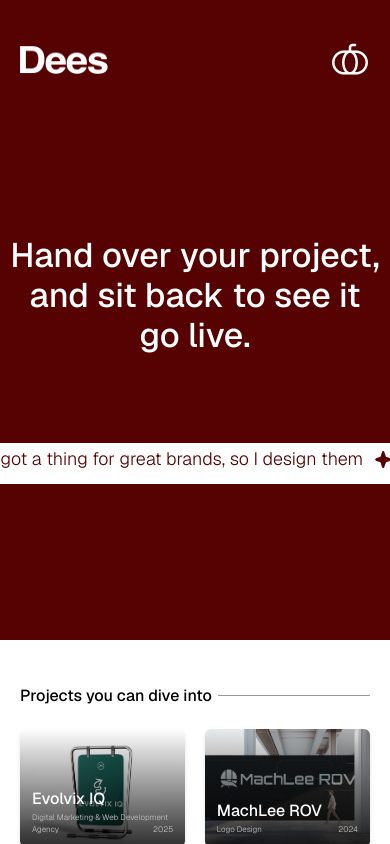
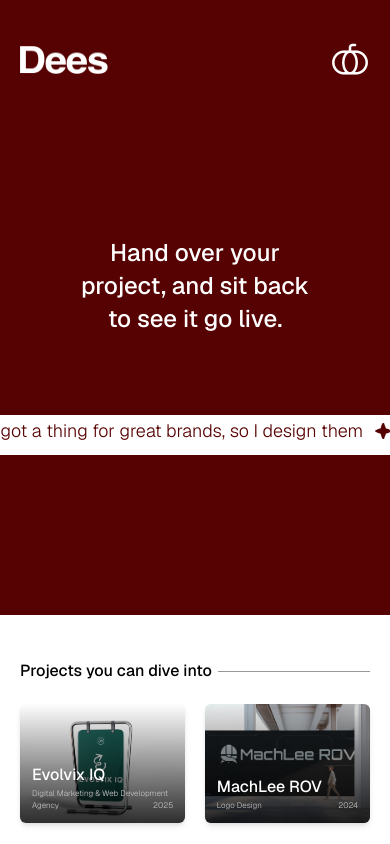
Before and after one commit to nrmcodes22/Dees, a Next.js app: page / in a window 390 px wide. Shown: the top 844 px of the page. Built offline with nearby package versions, Linux system fonts and the light colour scheme.

Commit message:
hero1 responsive

```diff
--- a/components/Navbar/Navbar.jsx
+++ b/components/Navbar/Navbar.jsx
@@ -70,21 +70,21 @@ export default function Navbar() {
     <motion.a
       key={item.href}
       href={item.href}
-      className="relative text-[1.25rem] lg:text-[1.5rem] font-[400] font-worksans lg:p-[0.5rem] p-[0.25rem]"
+      className="relative text-xl lg:text-2xl font-normal font-worksans lg:p-2 p-1"
       variants={menuItem}
       whileHover={{ y: -3, transition: { type: 'spring', stiffness: 300 } }}
     >
       {item.label}
 
-      {/* underline hover effect */}
       <motion.span
-        className="absolute left-0 -bottom-1 w-full h-[0.125rem] bg-white origin-left scale-x-0"
+        className="absolute left-0 -bottom-1 w-full h-0.5 bg-white origin-left scale-x-0"
         whileHover={{ scaleX: 1 }}
         transition={{ duration: 0.3, ease: 'easeOut' }}
       />
     </motion.a>
   ))}
 </motion.div>
+
 
 
   {/* Mobile Hamburger */}
--- a/home_page/hero1.jsx
+++ b/home_page/hero1.jsx
@@ -11,28 +11,53 @@ const lineVariant = {
     transition: {
       duration: 0.8,
       ease: [0.16, 1, 0.3, 1],
-      delay: i * 0.8, // delay for each line
+      delay: i * 0.8,
     },
   }),
 };
 
 export default function Hero1() {
   return (
-    <div className="flex flex-col items-center text-center  bg-[#570202]">
-      <motion.h1 className="lg:mt-[245px] md:mt-[196px] md:text-[48px] lg:text-[59px] text-[34px] font-[500] text-white md:leading-[51px] lg:leading-[70px] leading-[39.8px] lg:mx-[255px] md:mx-[159px] mx-[35px] mb-[87.87px] md:mb-[83.5px] lg:mb-[133px] lg:w-[900px] md:w-[800px] w-[370px]">
+    <div className="flex flex-col items-center text-center bg-[#570202]">
+      <motion.h1
+        className="
+          lg:mt-60 md:mt-48
+          text-2xl md:text-4xl lg:text-5xl
+          font-medium text-white
+          leading-snug md:leading-tight lg:leading-[4.5rem]
+          lg:mx-64 md:mx-40 mx-8
+          mb-20 md:mb-20 lg:mb-32
+          lg:w-[56.25rem] md:w-[50rem] w-[23rem]
+        "
+      >
+        {/* Desktop + Tablet version (2 lines, 6 words per line) */}
         <motion.div
+          className="hidden md:block"
           custom={0}
           variants={lineVariant}
           initial="hidden"
           animate="show"
         >
-          Hand over your project, and sit back to see it go live.
+          Hand over your project, and sit<br />
+           back to see it go live.
         </motion.div>
 
+        {/* Mobile version (3 lines, shorter per line) */}
+        <motion.div
+          className="block md:hidden"
+          custom={0}
+          variants={lineVariant}
+          initial="hidden"
+          animate="show"
+        >
+          Hand over your <br />
+          project, and sit back <br />
+          to see it go live.
+        </motion.div>
       </motion.h1>
 
       {/* Marquee */}
-      <div className="w-full mb-[156px] lg:mb-[256px] md:mb-[198.5px]">
+      <div className="w-full mb-40 md:mb-48 lg:mb-64">
         <Marquee text="I’ve got a thing for great brands, so I design them" />
       </div>
     </div>
```
